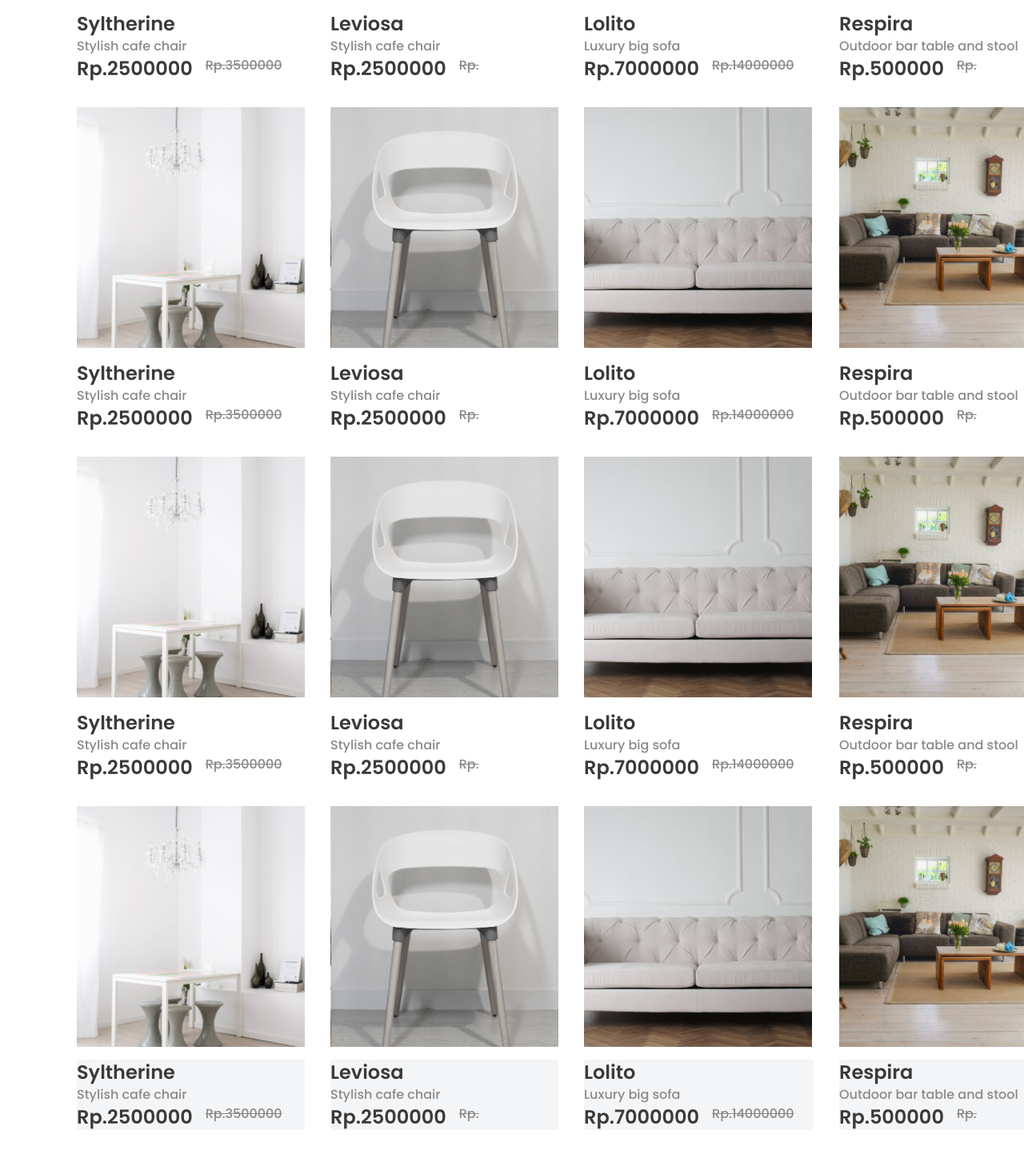
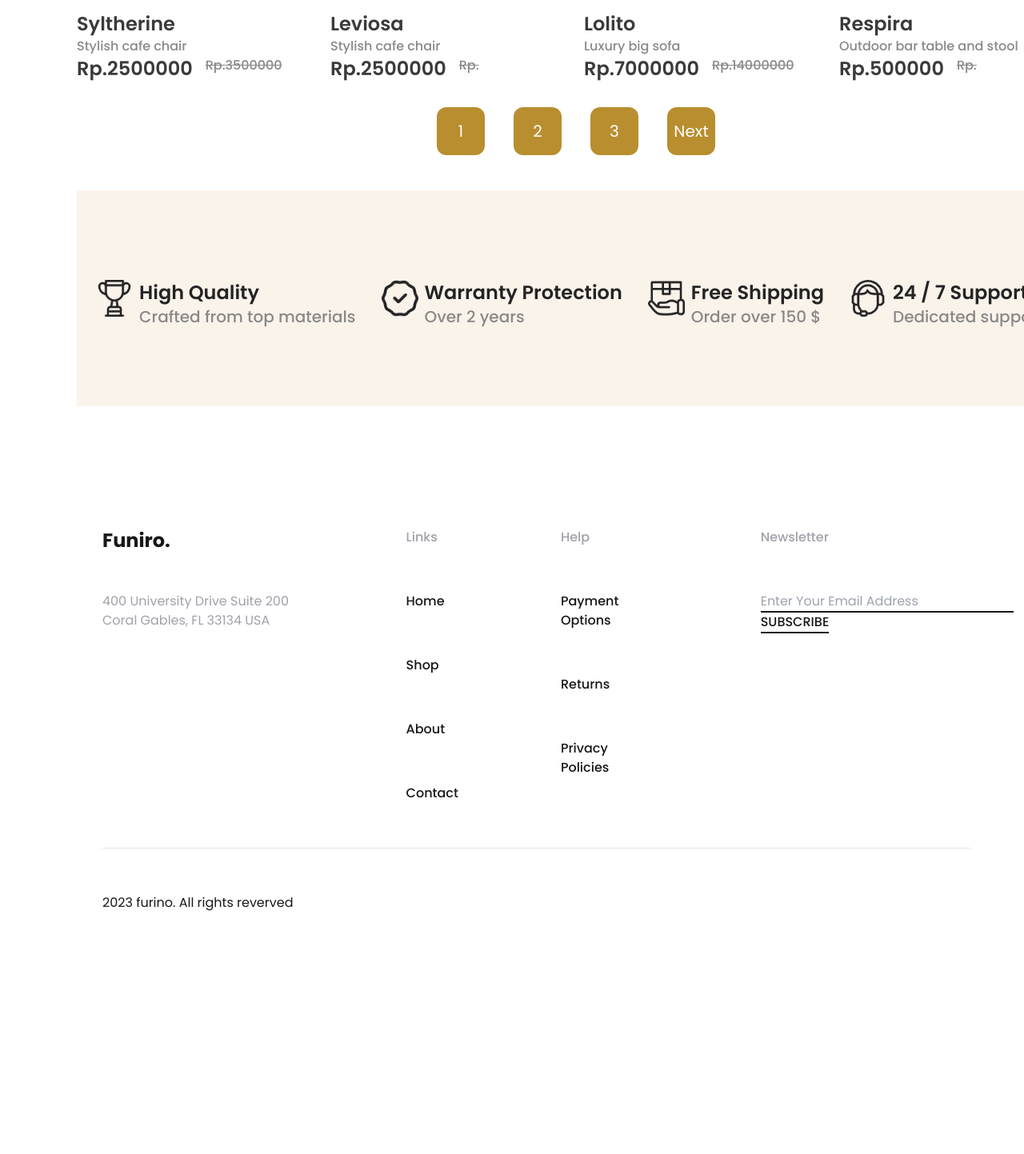
Before and after one commit to LizNgoNgoc/internetShop, a React (Create React App) app in the folder my-app/: page /shop in a window 1280 px wide. Shown: the part 921-2364 px from the top of the page at 80% size. After the commit the page ends 2118 px from the top, so only its background shows below. Built offline with nearby package versions, Linux system fonts and the light colour scheme.

Commit message:
add changes

```diff
--- a/my-app/src/Components/App/App.jsx
+++ b/my-app/src/Components/App/App.jsx
@@ -7,7 +7,7 @@ import { Routes, Route } from "react-router-dom";
 
 function App() {
   return (
-    <div className='mr-0 w-[1440px] box-border'>
+    <div className='w-[1440px] box-border m-auto'>
        <Header/>
        <Routes>
           <Route path="/" element={<HomePage/>}/>
--- a/my-app/src/Components/HeaderShop/HeaderShop.jsx
+++ b/my-app/src/Components/HeaderShop/HeaderShop.jsx
@@ -2,9 +2,6 @@ import ProductsItems from "../ProductsItems/ProductsItems"
 import Garantees from "../Garantees/Garantees"
 
 export default function HeaderShop() {
-
-
-
     return <section className="w-full mb-14 p-24 font-Poppins">
         <img className="w-full" src="./images/shopHeader/banner.png" alt="shop"/>
         <div className="absolute top-72 right-1/4">
--- a/my-app/src/Components/ProductsItems/ProductsItems.jsx
+++ b/my-app/src/Components/ProductsItems/ProductsItems.jsx
@@ -1,31 +1,15 @@
 import { arrProducts } from "../../Service/products"
-import { useState } from "react"
 import { Link } from "react-router-dom"
+import './product.css'
 
 export default function ProductsItems() {
-    const [arrProd, setArrProd] = useState(arrProducts)
 
-    return <srction className="font-Poppins">
+    return <section className="font-Poppins">
             <div className="flex flex-col gap-8 mt-10">
                 <div className="flex gap-8">
-                {arrProd.map((item) => {
-                    return <div className="flex flex-col gap-4" key={item.id}>
-                    <img src={item.img} alt="img" />
-                        <div>
-                            <h4 className=" text-[#3A3A3A] font-semibold text-2xl">{item.name}</h4>
-                            <p className="font-medium text-base text-[#898989]">{item.cardDescription}</p>
-                            <div className="flex gap-4">
-                                <span className=" text-[#3A3A3A] font-semibold text-2xl">Rp.{item.price}</span>
-                                <strike className="font-medium text-base text-[#898989]">Rp.{item.oldPrice}</strike>
-                            </div>
-                        </div>
-                    </div>
-                })}
-                </div>
-                <div className="flex gap-8">
-                    {arrProd.map((item) => {
-                        return <div className="flex flex-col gap-4" key={item.id}>
-                        <img src={item.img} alt="img" />
+                    {arrProducts.map((item) => {
+                        return <div className="flex flex-col relative gap-4 cardProduct" key={item.id}>
+                            <img src={item.img} alt="img" />
                             <div>
                                 <h4 className=" text-[#3A3A3A] font-semibold text-2xl">{item.name}</h4>
                                 <p className="font-medium text-base text-[#898989]">{item.cardDescription}</p>
@@ -34,53 +18,25 @@ export default function ProductsItems() {
                                     <strike className="font-medium text-base text-[#898989]">Rp.{item.oldPrice}</strike>
                                 </div>
                             </div>
-                        </div>
-                    })}
-                </div>
-                <div className="flex gap-8">
-                    {arrProd.map((item) => {
-                        return <div className="flex flex-col gap-4" key={item.id}>
-                        <img src={item.img} alt="img" />
-                            <div>
-                                <h4 className=" text-[#3A3A3A] font-semibold text-2xl">{item.name}</h4>
-                                <p className="font-medium text-base text-[#898989]">{item.cardDescription}</p>
-                                <div className="flex gap-4">
-                                    <span className=" text-[#3A3A3A] font-semibold text-2xl">Rp.{item.price}</span>
-                                    <strike className="font-medium text-base text-[#898989]">Rp.{item.oldPrice}</strike>
+                            <div className="bg-overlayImg-bg opacity-0 absolute top-0 left-0 w-[285px] h-[100%] pt-[175px] hiddenCard">
+                                <button className="mx-[41px] mb-[24px] bg-white w-[202px] h-[48px] text-[#B88E2F]">Show the product</button>
+                                <div className="flex gap-4 justify-center">
+                                    <Link><img src="./images/range/shareBtn.png" alt="img" /></Link>
+                                    <Link><img src="./images/range/compareBtn.png" alt="img" /></Link>
+                                    <Link><img src="./images/range/LikeBtn.png" alt="img" /></Link>
                                 </div>
                             </div>
                         </div>
                     })}
                 </div>
-                <div className="flex gap-8">
-                    {arrProd.map((item) => {
-                        return <div className="flex flex-col gap-4" key={item.id}>
-                        <img src={item.img} alt="img" />
-                            <div className="bg-[#F4F5F7]">
-                                <h4 className=" text-[#3A3A3A] font-semibold text-2xl">{item.name}</h4>
-                                <p className="font-medium text-base text-[#898989]">{item.cardDescription}</p>
-                                <div className="flex gap-4">
-                                    <span className=" text-[#3A3A3A] font-semibold text-2xl">Rp.{item.price}</span>
-                                    <strike className="font-medium text-base text-[#898989]">Rp.{item.oldPrice}</strike>
-                                </div>
-                            </div>
-                        </div>
-                    })}
-                </div>
-                <div className="bg-overlayImg-bg w-[285px] h-[446px] pt-[175px]">
-                    <button className="mx-[41px] mb-[24px] bg-white w-[202px] h-[48px] text-[#B88E2F]">Show the product</button>
-                    <div className="flex gap-4 justify-center">
-                        <Link><img src="./images/range/shareBtn.png" alt="img" /></Link>
-                        <Link><img src="./images/range/compareBtn.png" alt="img" /></Link>
-                        <Link><img src="./images/range/LikeBtn.png" alt="img" /></Link>
-                    </div>
-                </div>
+
                 <div className="flex w-auto gap-9 mb-11 justify-center">
-                    <Link><div className="bg-[#B88E2F] font-normal text-white text-xl w-[60px] h-[60px] rounded-xl p-5">1</div></Link>
-                    <Link><div className="bg-[#F9F1E7] font-normal text-black text-xl w-[60px] h-[60px] rounded-xl p-5">2</div></Link>
-                    <Link><div className="bg-[#F9F1E7] font-normal text-black text-xl w-[60px] h-[60px] rounded-xl p-5">3</div></Link>
-                    <Link><div className="bg-[#F9F1E7] font-light text-black text-xl w-[98px] h-[60px] rounded-xl p-5">Next</div></Link>
+                    {[1,2,3,4].map((item, index, arr) => <Link
+                        className="bg-[#B88E2F] flex justify-center items-center font-normal text-white text-xl w-[60px] h-[60px] rounded-xl p-5">
+                            { arr.length === index + 1 ? 'Next' : item }
+                        </Link>)}
+
                 </div>
             </div>
-    </srction>
+    </section>
 }
--- /dev/null
+++ b/my-app/src/Components/ProductsItems/product.css
@@ -0,0 +1,4 @@
+.cardProduct:hover .hiddenCard{
+    transition: 0.3s;
+    opacity: 1;
+}
--- a/my-app/tailwind.config.js
+++ b/my-app/tailwind.config.js
@@ -8,10 +8,8 @@ module.exports = {
     extend: {
       backgroundImage: {
         'homePage-bg': "url('/public/images/home_page/Mask_Group.jpeg')",
+        'overlayImg-bg': "url('/public/images/range/Overlay.png')",
       },
-      backgroundImage: {
-        'overlayImg-bg': "url('/public/images/range/Overlay.png')"
-      }
     },
   },
   plugins: [],
```
Lines whose indentation alone changed are shown as unchanged.
